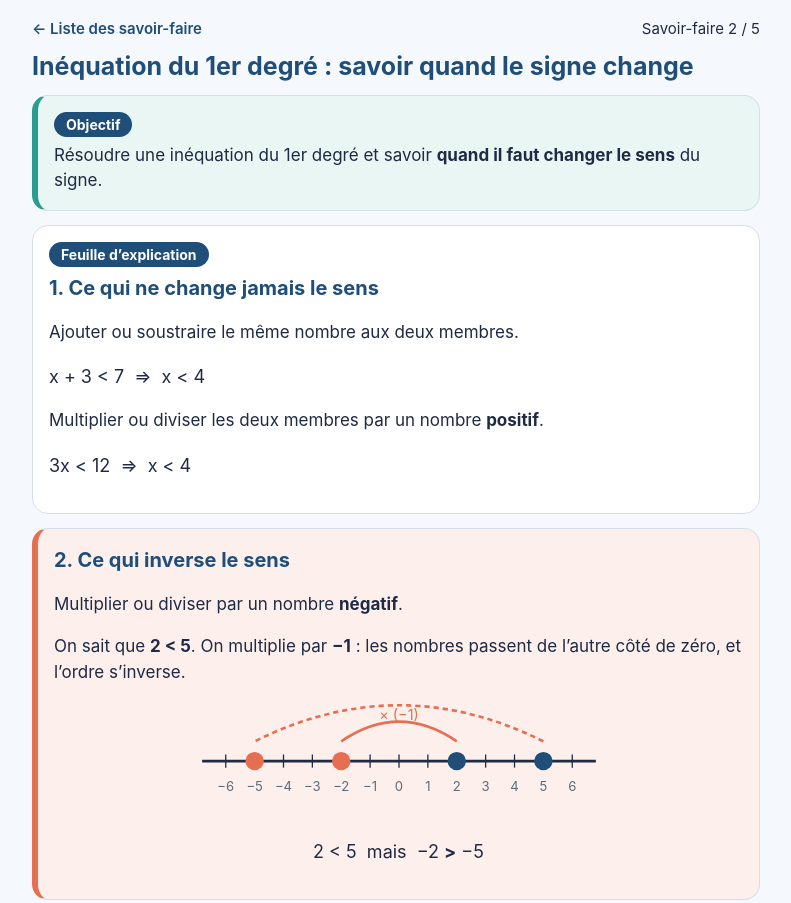
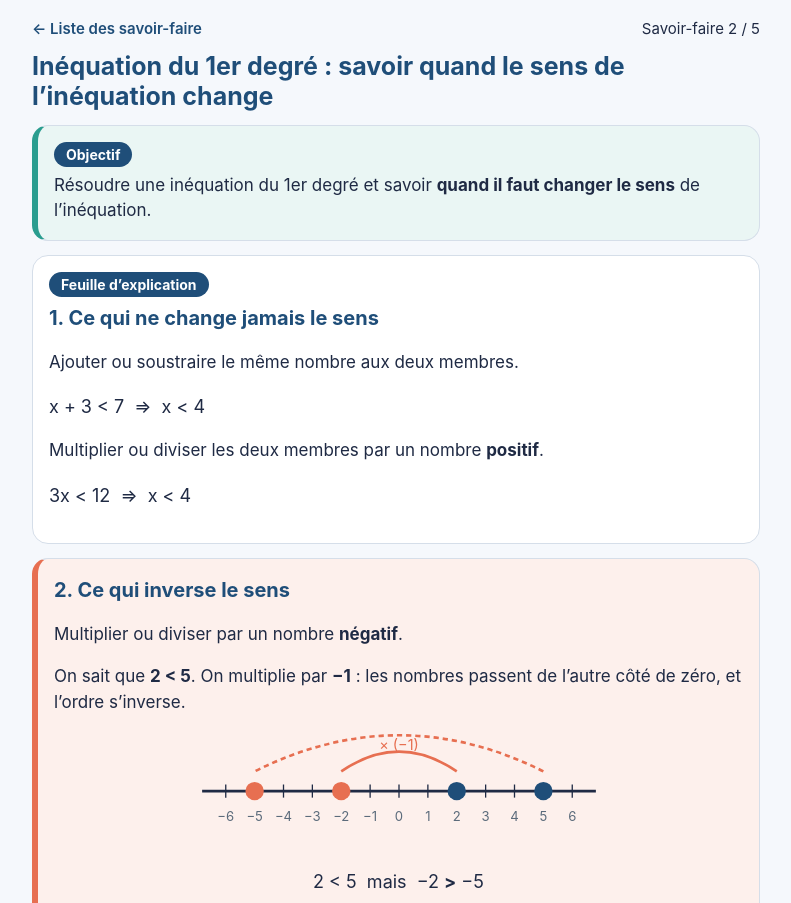
Before and after one commit to MmeDelimoy/description, a plain HTML site: page fourre-tout/equations-inequations/inequation-signe.html in a window 1280 px wide. Shown: the top 903 px of the page, without its empty margins (244-1035 px from the left). Drawn offline with Linux system fonts and the light colour scheme.

Commit message:
Savoir-faire 2 : « sens de l’inéquation » au lieu de « signe »
Co-Authored-By: Claude Fable 5.2 <noreply@anthropic.com>
Claude-Session: https://claude.ai/code/session_01Dq8AoRmPBecAQicuLcnXYC

```diff
--- a/fourre-tout/equations-inequations/inequation-signe.html
+++ b/fourre-tout/equations-inequations/inequation-signe.html
@@ -1,6 +1,6 @@
 <!DOCTYPE html>
 <html lang="fr"><head><meta charset="utf-8"><meta name="viewport" content="width=device-width,initial-scale=1,viewport-fit=cover">
-<title>Inéquation du 1er degré : savoir quand le signe change</title><style>:root{--navy:#1F4E79;--ink:#1F2A44;--sun:#FFD966;--coral:#E76F51;--teal:#2A9D8F;--blue:#2563EB;--bg:#F5F8FC;--card:#fff;--line:#D5DEE9}
+<title>Inéquation du 1er degré : savoir quand le sens de l’inéquation change</title><style>:root{--navy:#1F4E79;--ink:#1F2A44;--sun:#FFD966;--coral:#E76F51;--teal:#2A9D8F;--blue:#2563EB;--bg:#F5F8FC;--card:#fff;--line:#D5DEE9}
 *{box-sizing:border-box}
 html{-webkit-text-size-adjust:100%}
 body{margin:0;background:var(--bg);color:var(--ink);font:17px/1.5 -apple-system,BlinkMacSystemFont,"Segoe UI",Helvetica,Arial,sans-serif}
@@ -70,8 +70,8 @@ ul.pts{padding-left:22px}ul.pts li{margin:4px 0}
 @media (max-width:480px){body{font-size:16px}.eqline{font-size:22px}table.st{font-size:15px}table.st .sp,table.st .sn{font-size:18px}.wrap{padding:10px 12px 50px}.card{padding:14px 12px}}
 </style></head><body><div class="wrap">
 <div class="top"><a href="index.html">← Liste des savoir-faire</a><span>Savoir-faire 2 / 5</span></div>
-<h1>Inéquation du 1er degré : savoir quand le signe change</h1>
-<div class="card goal"><span class="badge">Objectif</span><div>Résoudre une inéquation du 1er degré et savoir <b>quand il faut changer le sens</b> du signe.</div></div>
+<h1>Inéquation du 1er degré : savoir quand le sens de l’inéquation change</h1>
+<div class="card goal"><span class="badge">Objectif</span><div>Résoudre une inéquation du 1er degré et savoir <b>quand il faut changer le sens</b> de l’inéquation.</div></div>
 <div class="card"><span class="badge">Feuille d’explication</span><h2>1. Ce qui ne change jamais le sens</h2>
 <p>Ajouter ou soustraire le même nombre aux deux membres.</p>
 <p class="def">x + 3 &lt; 7 &nbsp;⇒&nbsp; x &lt; 4</p>
@@ -87,7 +87,7 @@ ul.pts{padding-left:22px}ul.pts li{margin:4px 0}
 <div style="display:flex;flex-wrap:wrap;gap:10px;justify-content:center">
 <div style="flex:1 1 200px;text-align:center"><b style="color:#2A9D8F">f(x) = 0,5x + 1,5 : croissante</b><div id="g1"></div><small>x₁ &lt; x₂ donne f(x₁) &lt; f(x₂)</small></div>
 <div style="flex:1 1 200px;text-align:center"><b style="color:#E76F51">g(x) = −0,5x + 2 : décroissante</b><div id="g2"></div><small>x₁ &lt; x₂ donne g(x₁) &gt; g(x₂)</small></div></div>
-<p style="margin-top:12px">Multiplier par un nombre k, c’est appliquer la fonction <b>x ↦ kx</b>. Si k &gt; 0 elle est croissante (ordre conservé). Si k &lt; 0 elle est <b>décroissante</b> : l’ordre est inversé, donc le sens du signe aussi.</p></div>
+<p style="margin-top:12px">Multiplier par un nombre k, c’est appliquer la fonction <b>x ↦ kx</b>. Si k &gt; 0 elle est croissante (ordre conservé). Si k &lt; 0 elle est <b>décroissante</b> : l’ordre est inversé, donc le sens de l’inéquation aussi.</p></div>
 <div class="card key"><h2>4. Méthode</h2>
 <p><b>−2x + 1 &gt; 7</b></p>
 <p>−2x &gt; 6 &nbsp;(on soustrait 1 des deux côtés)<br>x <b>&lt;</b> −3 &nbsp;(on divise par <b>−2</b> : <b>le sens change</b>)<br>S = ]−∞ ; −3[</p>
@@ -356,5 +356,5 @@ for(var i=-6;i<=6;i++){var x=160+i*22;s+='<line x1="'+x+'" y1="40" x2="'+x+'" y2
 s+='<path d="M '+(160+2*22)+' 30 Q 160 0 '+(160-2*22)+' 30" fill="none" stroke="#E76F51" stroke-width="2"/><path d="M '+(160+5*22)+' 30 Q 160 -25 '+(160-5*22)+' 30" fill="none" stroke="#E76F51" stroke-width="2" stroke-dasharray="4 3"/>';
 return s+'<text x="160" y="14" font-size="11" text-anchor="middle" fill="#E76F51">× (−1)</text></svg>'}
 $('mir').innerHTML=mirror();$('g1').innerHTML=lineGraph(0.5,1.5,-2,2,'f');$('g2').innerHTML=lineGraph(-0.5,2,-2,2,'g');
-document.getElementById('startq').onclick=function(){document.getElementById('testcard').style.display='none';var q=document.getElementById('quizcard');q.style.display='block';q.scrollIntoView({behavior:'smooth'});runQuiz(document.getElementById('quiz'),GENS,'p2',"Inéquation du 1er degré : savoir quand le signe change",'index.html')};
+document.getElementById('startq').onclick=function(){document.getElementById('testcard').style.display='none';var q=document.getElementById('quizcard');q.style.display='block';q.scrollIntoView({behavior:'smooth'});runQuiz(document.getElementById('quiz'),GENS,'p2',"Inéquation du 1er degré : savoir quand le sens de l’inéquation change",'index.html')};
 </script></body></html>
```
Also changed, not shown: fourre-tout/equations-inequations/index.html (+1 -1 lines), fourre-tout/index.html (+1 -1 lines).
